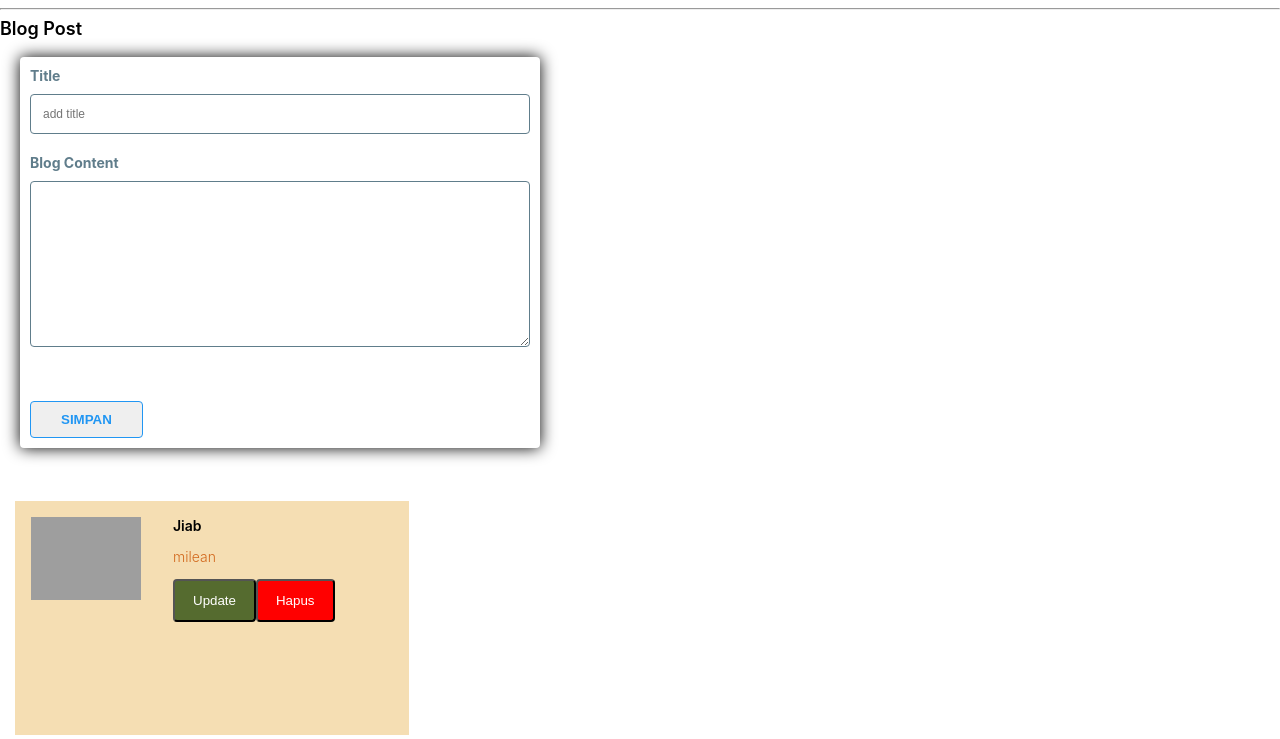
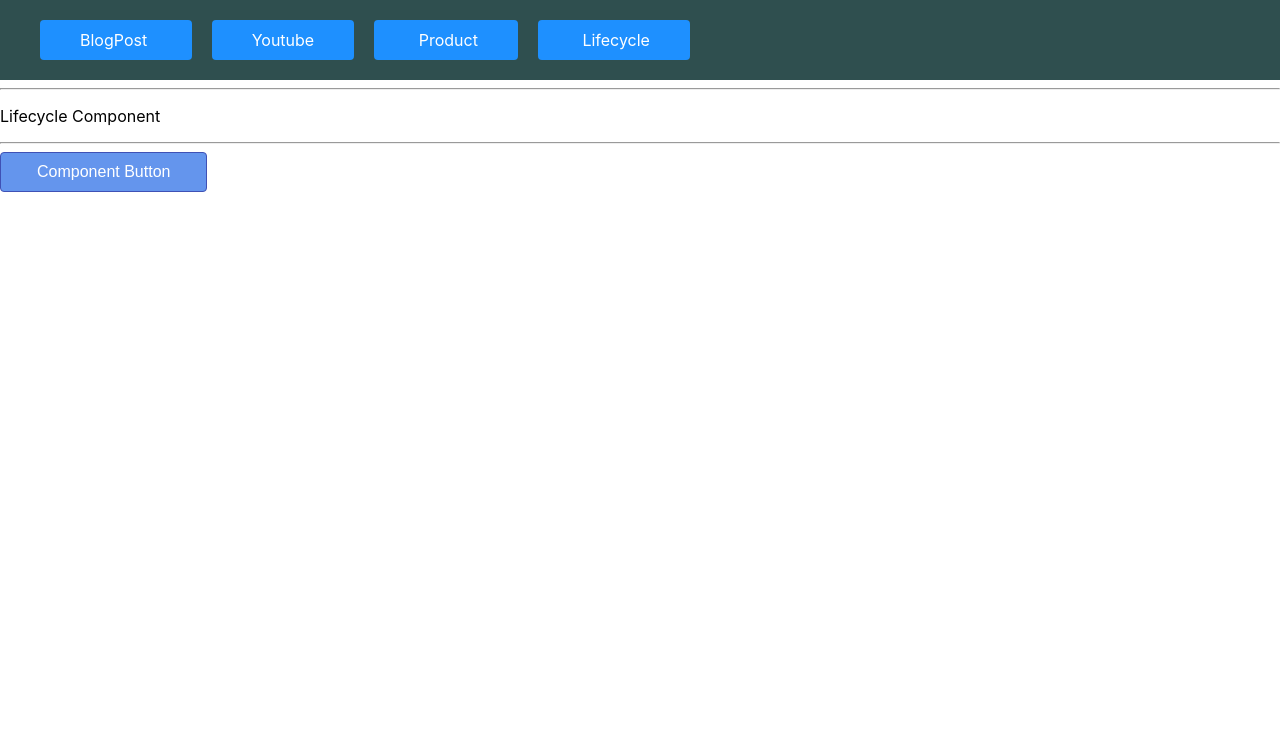
Before and after one commit to tiana30/reactjs-youtube-tutorial-1, a React (Create React App) app: page /lifecycle in a window 1280 px wide. Shown: the top 739 px of the page. Built offline with nearby package versions, Linux system fonts and the light colour scheme; data requests are answered from the project's data file; grey boxes are pictures that could not be loaded.

Commit message:
18-routing

```diff
--- a/package.json
+++ b/package.json
@@ -9,6 +9,7 @@
     "axios": "^0.20.0",
     "react": "^16.13.1",
     "react-dom": "^16.13.1",
+    "react-router-dom": "^5.2.0",
     "react-scripts": "3.4.3"
   },
   "scripts": {
--- a/src/components/HelloComponent.jsx
+++ b/src/components/HelloComponent.jsx
@@ -2,7 +2,8 @@ import React from 'react';
 import './HelloComponent.css';
 
 const StatelessComponent = () => {
-    return <p className="text-p"> Hello Component Stateless</p>
-}
+    return(
+    <div>><p className="text-p"> Hello Component Stateless</p>
+</div>)}
 
 export default StatelessComponent;
--- a/src/components/YoutubeComp/YoutubeComp.jsx
+++ b/src/components/YoutubeComp/YoutubeComp.jsx
@@ -6,6 +6,9 @@ import './YoutubeComp.css';
 const YoutubeComp = (props) => {
     return (
         <div className="youtube-wrapper">
+        <hr />
+                <p>Youtube Component Component</p>
+            <hr />
             <div className="img-thumb">
                 <img src="https://placeimg.com/640/480/animals" alt="thumb"></img>
                 <p className="time">{props.time}</p>
--- a/src/containers/BlogPost/BlogPost.jsx
+++ b/src/containers/BlogPost/BlogPost.jsx
@@ -115,6 +115,9 @@ class BlogPost extends Component {
     render() {
         return(
             <Fragment>
+            <hr />
+                <p>BlogPost Component</p>
+            <hr />
                 <p className="section-header">Blog Post</p>
                 <div className="form-add-post">
                     <label htmlFor="title">Title</label>
--- /dev/null
+++ b/src/containers/Home/Home.css
@@ -0,0 +1,13 @@
+.navigation {
+    background-color: darkslategray;
+    padding: 30px;
+}
+
+.navigation a {
+    padding: 10px 40px;
+    margin: 10px;
+    text-decoration: none;
+    color: white;
+    background-color: dodgerblue;
+    border-radius: 4px;
+}
--- a/src/containers/Home/Home.jsx
+++ b/src/containers/Home/Home.jsx
@@ -1,7 +1,9 @@
- import React, {Component} from 'react';
-// import YoutubeComp from '../../components/YoutubeComp/YoutubeComp';
-// import Product from '../../containers/Product/Product';
-//import LifeCycleComp from '../../containers/LifeCycleComp/LifecycleComp';
+import React, {Component} from 'react';
+import './Home.css';
+import {BrowserRouter as Router, Route, Link} from 'react-router-dom';
+import YoutubeComp from '../../components/YoutubeComp/YoutubeComp';
+import Product from '../../containers/Product/Product';
+import LifeCycleComp from '../../containers/LifeCycleComp/LifecycleComp';
 import BlogPost from '../../containers/BlogPost/BlogPost';
 class Home extends Component {
     state = {
@@ -19,31 +21,21 @@ class Home extends Component {
 
     render() {
         return (
-            <div>
-            {/* <p>Youtube Component</p>
-            <hr />
-            <YoutubeComp time="7.12" title="ABCDEFGHIJK" desc="Mau Apa Aja" />
-            <YoutubeComp time="10.12" title="LMNOPQRSTUV" desc="Mau Apa Aja" />
-            <YoutubeComp time="12.12" title="WXYZABCDEFG" desc="Mau Apa Aja" />
-            <YoutubeComp time="20.12" title="HIJKLMNOPQRS" desc="Mau Apa Aja" />
-            <YoutubeComp /> */}
-{/*
-            <hr />
-            <p>Product Component </p>
-            <Product /> */}
+           <Router>
+    <div>
+    <div className="navigation">
+    <Link to="/"> BlogPost </Link>
+    <Link to="/youtube"> Youtube</Link>
+    <Link to="/product" > Product</Link>
+    <Link to="/lifecycle" > Lifecycle</Link>
+    </div>
 
-            {/* <hr />
-            <p>Lifecycle Component</p>
-
-            <hr />
-            {
-                this.state.showComponent ?
-                <LifeCycleComp /> : null
-            } */}
-
-            <hr />
-            <BlogPost />
-            </div>
+    <Route exact path="/" component={BlogPost}/>
+    <Route path="/youtube" component={YoutubeComp}/>
+    <Route path="/product" component={Product}/>
+    <Route path="/lifecycle" component={LifeCycleComp}/>
+    </div>
+           </Router>
         )
     }
 }
--- a/src/containers/LifeCycleComp/LifecycleComp.jsx
+++ b/src/containers/LifeCycleComp/LifecycleComp.jsx
@@ -30,8 +30,12 @@ class LifeCycleComp extends Component {
     render(){
         console.log('render');
         return(
-            <button className="btn"> Component Button </button>
-        )
+           <div>
+           <hr />
+                <p>Lifecycle Component</p>
+            <hr />
+                <button className="btn"> Component Button </button>
+           </div>  )
     }
 }
 
--- a/src/containers/Product/Product.jsx
+++ b/src/containers/Product/Product.jsx
@@ -17,6 +17,9 @@ class Product extends Component {
     render() {
         return(
           <Fragment>
+          <hr />
+                <p>Product Component</p>
+            <hr />
             <div className="header">
                 <div className="logo">
                     <img alt="logo" src="https://www.etanee.id/homescreenNew/android-icon-192x192.png"></img>
```
Also changed, not shown: 1 other file (tests, documents, lock files or other folders).
